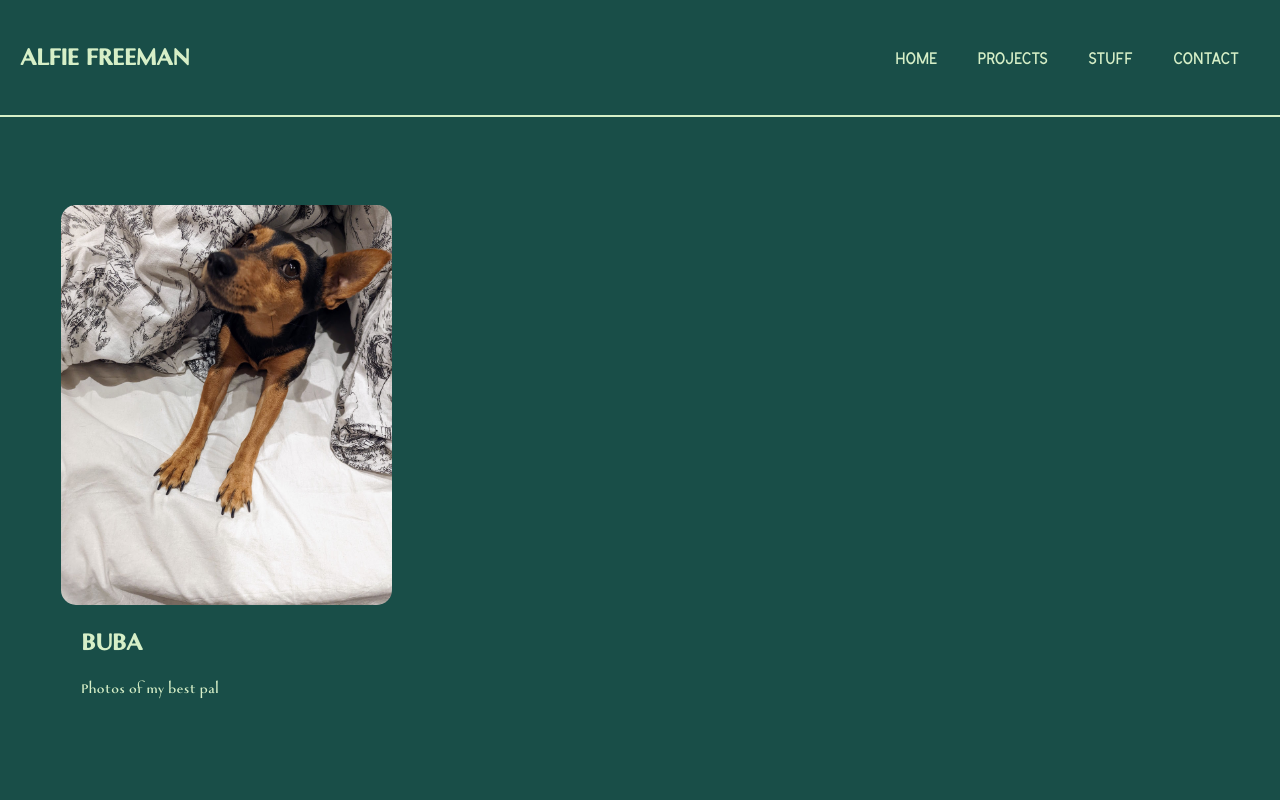
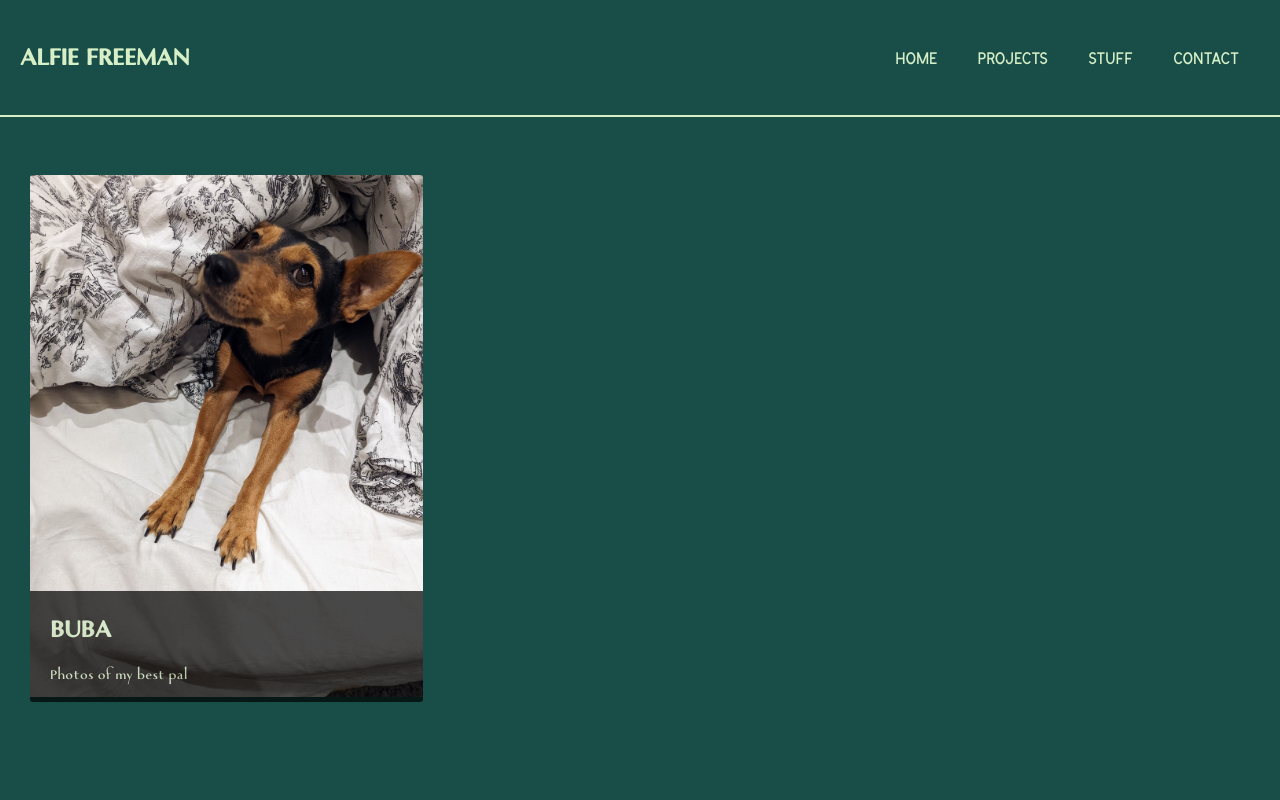
Before and after one commit to runticle/next-website, a Next.js app: page /stuff in a window 1280 px wide. Shown: the top 800 px of the page. Built offline with nearby package versions, Linux system fonts and the light colour scheme.

Commit message:
completely makeover card

```diff
--- a/src/components/shared/Card.js
+++ b/src/components/shared/Card.js
@@ -3,17 +3,14 @@ import styled from 'styled-components';
 
 const CardStyles = styled.div`
   z-index: 2;
-  width: 80%;
-  margin: 0 auto;
-  margin-top: calc(var(--spacing) * 2);
-  transition: transform .3s;
+  padding: 10px;
+  transition: transform 0.6s;
 
   --displayArrow: none;
 
   @media screen and (max-width: 767px) {
     width: 100%;
-    margin-top: 0;
-    margin-bottom: var(--spacing);
+    padding: 10px 0;
 
     --displayArrow: unset
   }
@@ -21,34 +18,39 @@ const CardStyles = styled.div`
   cursor: ${props => !!props.action ? 'pointer' : 'unset'};
 
     &:focus, :hover {
-            transform: scale(1.05);
+            transform: scale(1.04);
             --displayArrow: unset;
 
             @media screen and (max-width: 767px) {
                 transform: unset;
             }
     }
+`;
 
-    .text-contents {
+const TextContents = styled.div`
     padding: 0 var(--spacing);
-        box-sizing: border-box;
     display: flex;
     flex-direction: row;
     justify-content: space-between;
     align-items: center;
     text-align: left;
-    }
-`;
+
+    opacity: 0.7;
+    background-color: black;
+
+
+    position: absolute;
+    bottom: 0;
+    left: 0;
+    right: 0;
+
+`
 
 const ImageContainer = styled.div`
     width: 100%;
-    height: 400px;
-    border-radius: 15px;
+    border-radius: 3px;
     overflow: hidden;
-
-    > div {
-    position: unset !important;
-    }
+    position: relative;
 
     .image {
         object-fit: cover;
@@ -59,13 +61,12 @@ const ImageContainer = styled.div`
 `;
 
 const Arrow = styled.div`
-
     @keyframes fadeIn {
         0% { opacity: 0; }
         100% { opacity: 1; }
     }
 
-    border: solid var(--black, black);
+    border: solid var(--lightGreen);
     border-width: 0 3px 3px 0;
     padding: 4px;
     transform: rotate(-45deg);
@@ -83,9 +84,8 @@ export default function Card({ title, description, imageUrl, action = null }) {
         <CardStyles onClick={action} action={action}>
             <ImageContainer>
                 <Image src={imageUrl} alt={title} fill className={'image'} />
-            </ImageContainer>
                 {!!title || !!description ?
-                <div className="text-contents">
+                    <TextContents>
                         <div className="text">
                             {!!title &&
                                 <h1>
@@ -99,8 +99,9 @@ export default function Card({ title, description, imageUrl, action = null }) {
                             }
                         </div>
                         {!!action && <Arrow />}
-                </div>
+                    </TextContents>
                     : null}
+            </ImageContainer>
         </CardStyles>
     );
 }
```
Also changed, not shown: src/pages/stuff.js (+0 -11 lines). Lines whose indentation alone changed are shown as unchanged.
